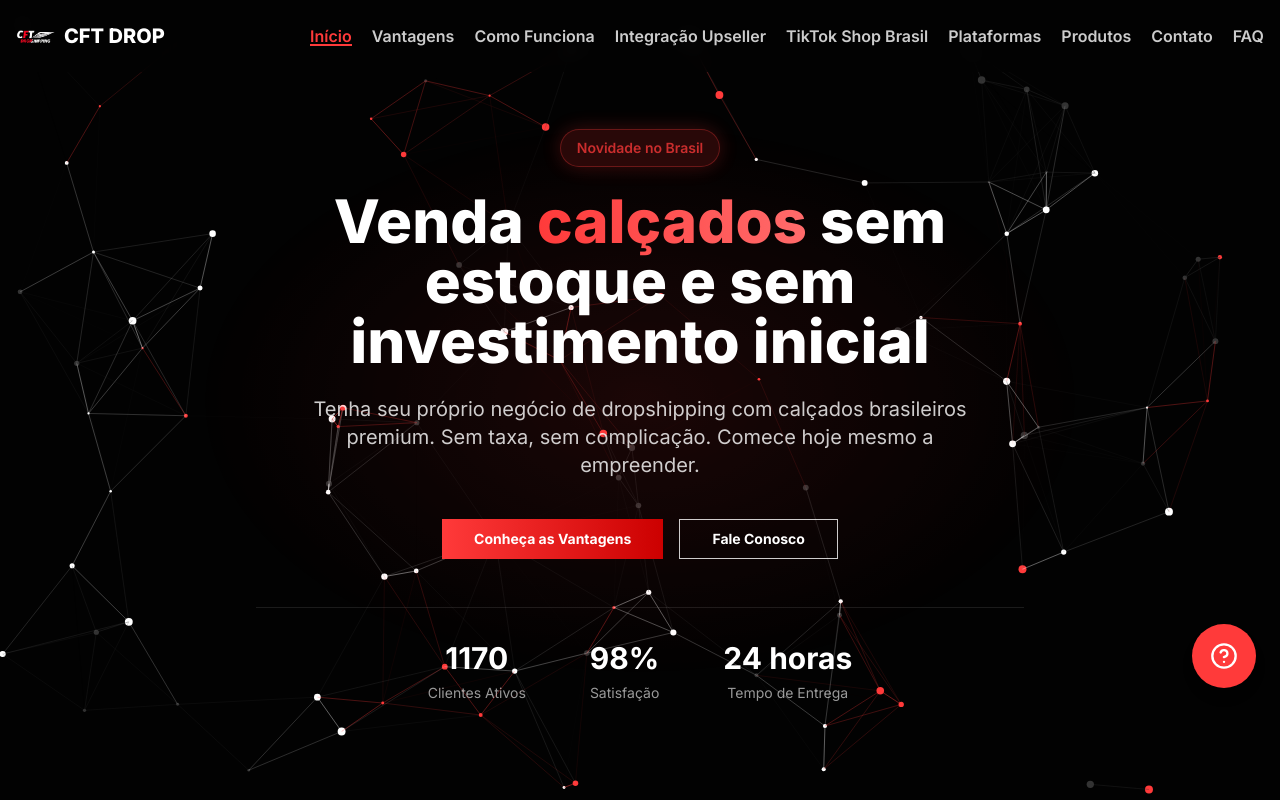
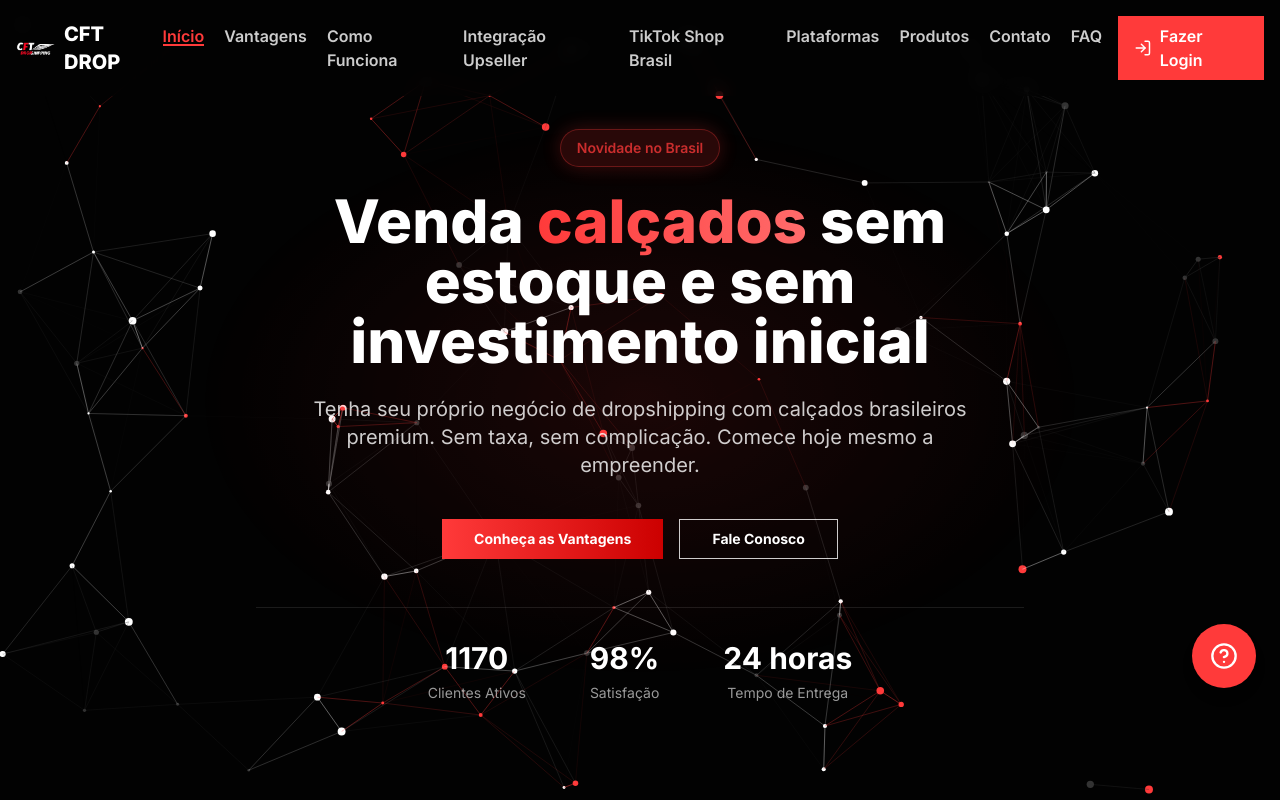
Before and after one commit to EmpresaCFTDROP/CFT-DROPSHIPPING, a Next.js app: page / in a window 1280 px wide. Shown: the top 800 px of the page. Built offline with nearby package versions, Linux system fonts and the light colour scheme.

Commit message:
Update header.tsx

```diff
--- a/components/header.tsx
+++ b/components/header.tsx
@@ -3,7 +3,7 @@
 import { useState, useEffect } from "react"
 import Link from "next/link"
 import Image from "next/image"
-import { Menu, X } from "lucide-react"
+import { Menu, X, LogIn } from 'lucide-react'
 
 export default function Header() {
   const [isScrolled, setIsScrolled] = useState(false)
@@ -36,7 +36,7 @@ export default function Header() {
           ${
             isMobileMenuOpen
               ? "fixed inset-0 bg-dark/95 flex flex-col items-center justify-center z-50"
-              : "hidden md:block"
+              : "hidden md:flex items-center"
           }
         `}
         >
@@ -48,7 +48,7 @@ export default function Header() {
 
           <ul
             className={`
-            ${isMobileMenuOpen ? "flex flex-col items-center gap-6 text-xl" : "flex gap-5"}
+            ${isMobileMenuOpen ? "flex flex-col items-center gap-6 text-xl" : "flex gap-5 mr-4"}
           `}
           >
             <li>
@@ -97,11 +97,36 @@ export default function Header() {
               </Link>
             </li>
           </ul>
+
+          {!isMobileMenuOpen && (
+            <Link
+              href="https://cftdropshipping.com.br/login"
+              className="bg-primary hover:bg-primary-dark text-white font-semibold py-2 px-4 rounded-md transition-all duration-300 flex items-center gap-2"
+              target="_blank"
+              rel="noopener noreferrer"
+            >
+              <LogIn size={18} />
+              <span>Fazer Login</span>
+            </Link>
+          )}
         </nav>
 
-        <button className="md:hidden text-light" onClick={() => setIsMobileMenuOpen(true)}>
-          <Menu size={24} />
-        </button>
+        {/* Botão de login para mobile */}
+        <div className="md:hidden flex items-center gap-2">
+          <Link
+            href="https://cftdropshipping.com.br/login"
+            className="bg-primary hover:bg-primary-dark text-white font-semibold py-1.5 px-3 rounded-md transition-all duration-300 flex items-center gap-1"
+            target="_blank"
+            rel="noopener noreferrer"
+          >
+            <LogIn size={16} />
+            <span className="text-sm">Login</span>
+          </Link>
+
+          <button className="text-light" onClick={() => setIsMobileMenuOpen(true)}>
+            <Menu size={24} />
+          </button>
+        </div>
       </div>
     </header>
   )
```
